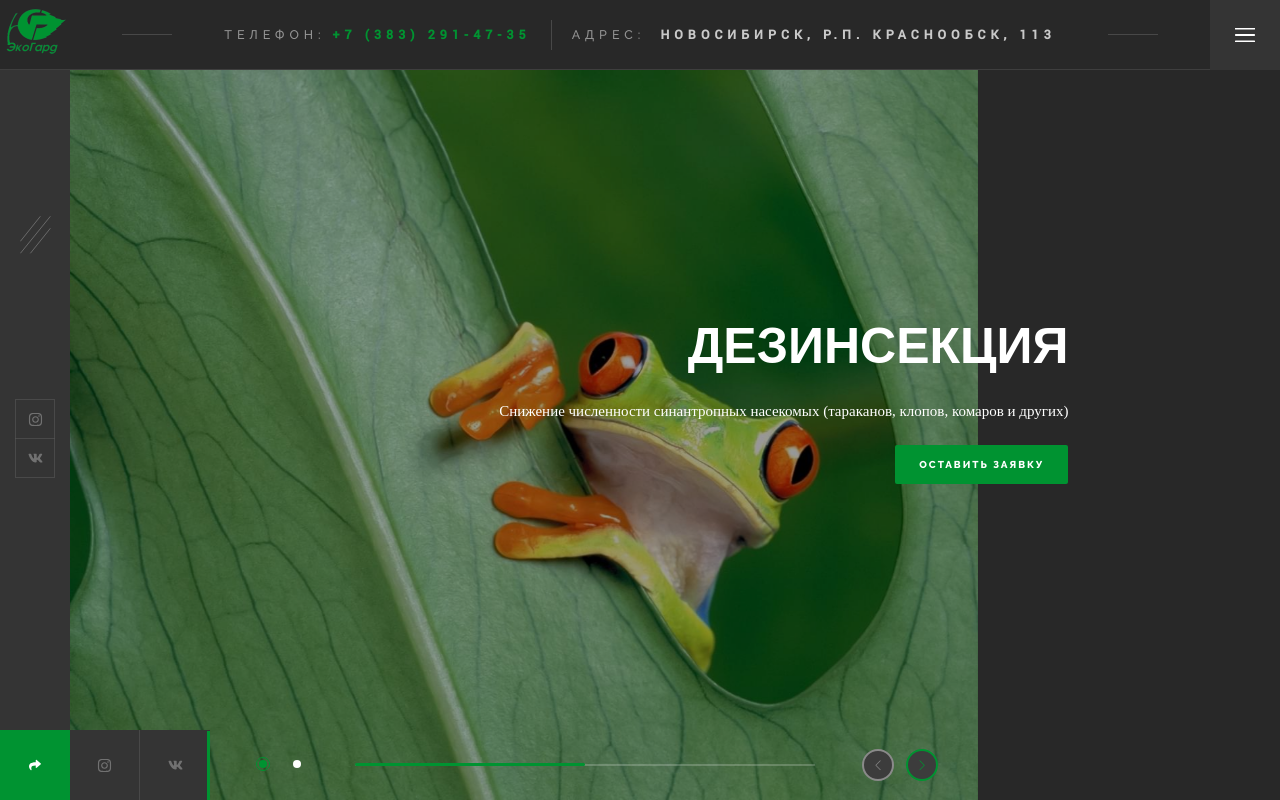
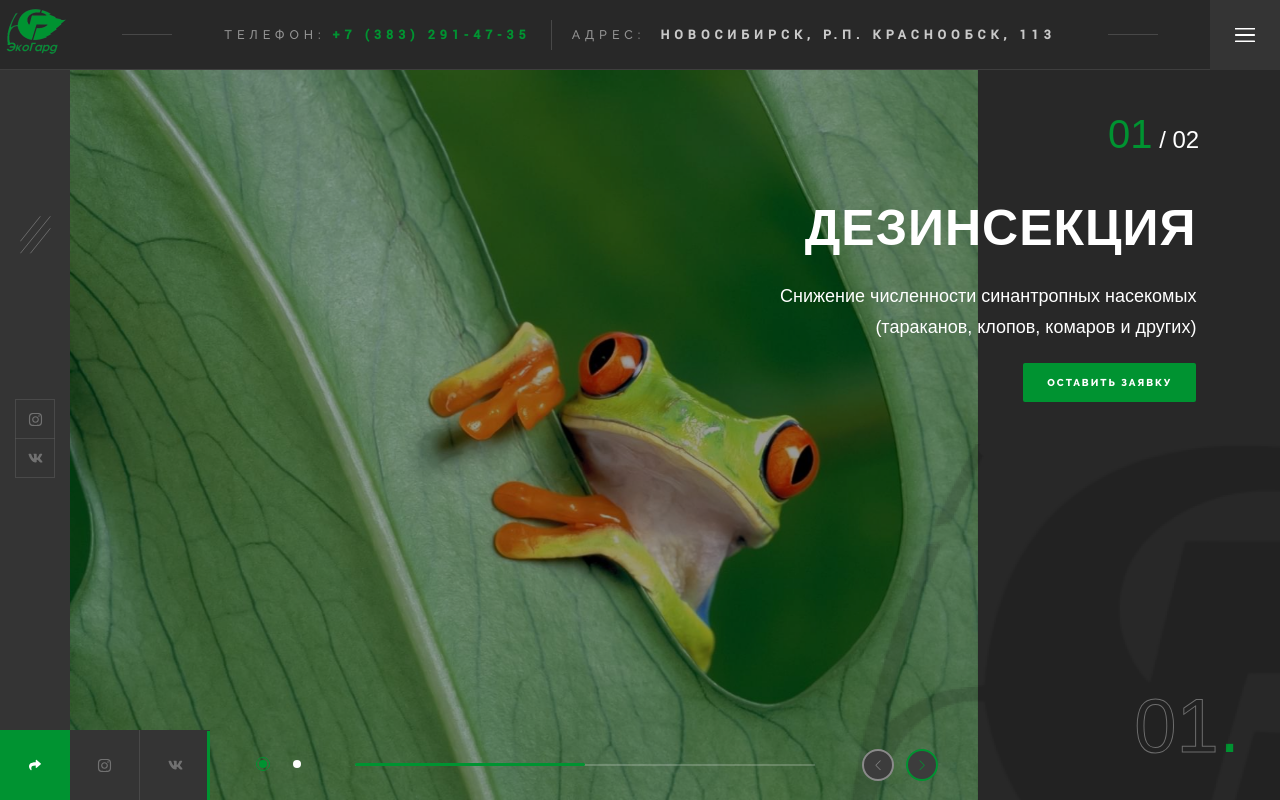
Before and after one commit to SSUHOY/Ecog, a website: page app/index.html in a window 1280 px wide. Drawn offline with nearby package versions, Linux system fonts and the light colour scheme; files that its build step writes are made by us from their sources.

Commit message:
adds bg logo and pagination counters layout

```diff
--- a/app/index.html
+++ b/app/index.html
@@ -68,8 +68,6 @@
               </button>
             </div>
           </div>
-          <!-- <div class="swiper-slide slider-text__slide">sample text 2</div>
-          <div class="swiper-slide slider-text__slide">sample text 3</div> -->
         </div>
       </div>
       <div class="slider-img">
@@ -117,6 +115,13 @@
           </div>
         </div>
       </div>
+      <div class="slider-pagination-count">
+        <span class="current">01</span> / <span class="total">02</span>
+      </div>
+      <div class="slider-pagination-current">
+        01<span class="slider-pagination-current__dot">.</span>
+      </div>
+      <div class="slider-leaf"></div>
     </div>
   </div>
 </header>
--- a/app/styles/sass/blocks/home-header.scss
+++ b/app/styles/sass/blocks/home-header.scss
@@ -286,29 +286,32 @@ html {
 
 .slider-text__content {
   text-align: right;
-  padding-right: 22%;
+  padding-right: 12%;
+  padding-bottom: 200px;
 }
 
 .slider-text__heading {
   color: #fff;
   font-size: 50px;
   text-transform: uppercase;
-  font-family: oswald-vh, sans-serif;
+  font-family: oswald, sans-serif;
   font-style: normal;
-  font-weight: 700;
+  font-weight: 600;
   line-height: 120%;
+  letter-spacing: 1px;
 }
 
 .slider-text__desc {
   color: #fff;
-  font-family: Raleway;
-  font-size: 15px;
+  font-family: Raleway, sans-serif;
+  font-size: 18px;
   float: right;
   font-weight: 500;
   font-style: normal;
-  max-width: 678px;
+  max-width: 500px;
   margin-top: 15px;
   margin-bottom: 20px;
+  clear: both;
 }
 
 .slider-button__request {
@@ -417,3 +420,47 @@ html {
     right: 0;
   }
 }
+
+.slider-leaf {
+  background-image: url(../../../images/dist/leaf-icon_2.png);
+  background-repeat: no-repeat;
+  height: 356px;
+  left: 65%;
+  position: fixed;
+  right: 0;
+  bottom: 0;
+  width: 796px;
+  z-index: 2;
+}
+
+.slider-pagination-count {
+  position: absolute;
+  right: 52px;
+  top: 30px;
+  height: 80px;
+  z-index: 100;
+  width: 120px;
+  font-family: oswald, sans-serif;
+  font-weight: 500;
+  font-size: 24px;
+  .current {
+    font-size: 40px;
+    color: $accent;
+    display: inline-block;
+    min-width: 42px;
+  }
+}
+
+.slider-pagination-current {
+  right: 40px;
+  bottom: 10px;
+  position: absolute;
+  font-size: 76px;
+  font-family: oswald, sans-serif;
+  color: $deep;
+  -webkit-text-stroke: 1px #7f7f7f;
+  &__dot {
+    color: $accent;
+    -webkit-text-stroke: 1px transparent;
+  }
+}
```
Also changed, not shown: app/css/app.min.css, app/images/dist/leaf-icon.png (added), app/images/dist/leaf-icon_2.png (added), app/images/src/leaf-icon.png (added).
